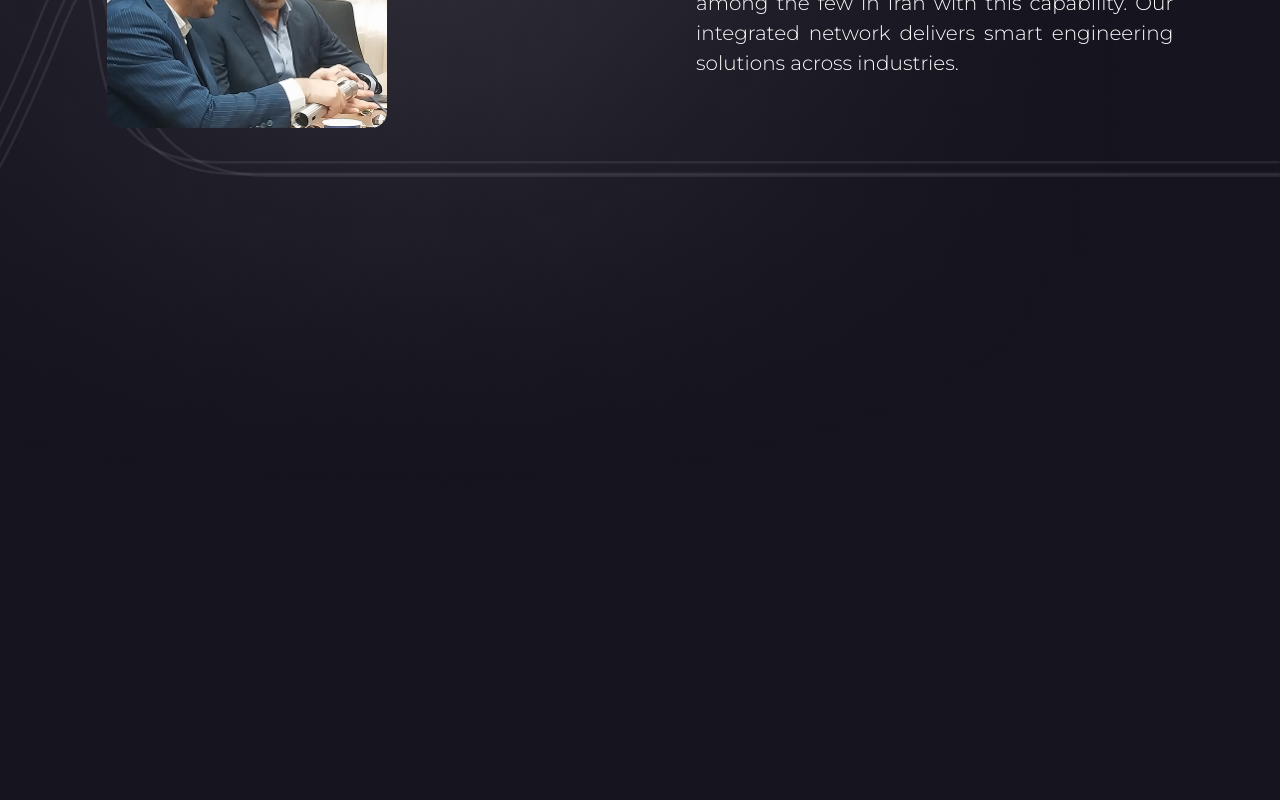
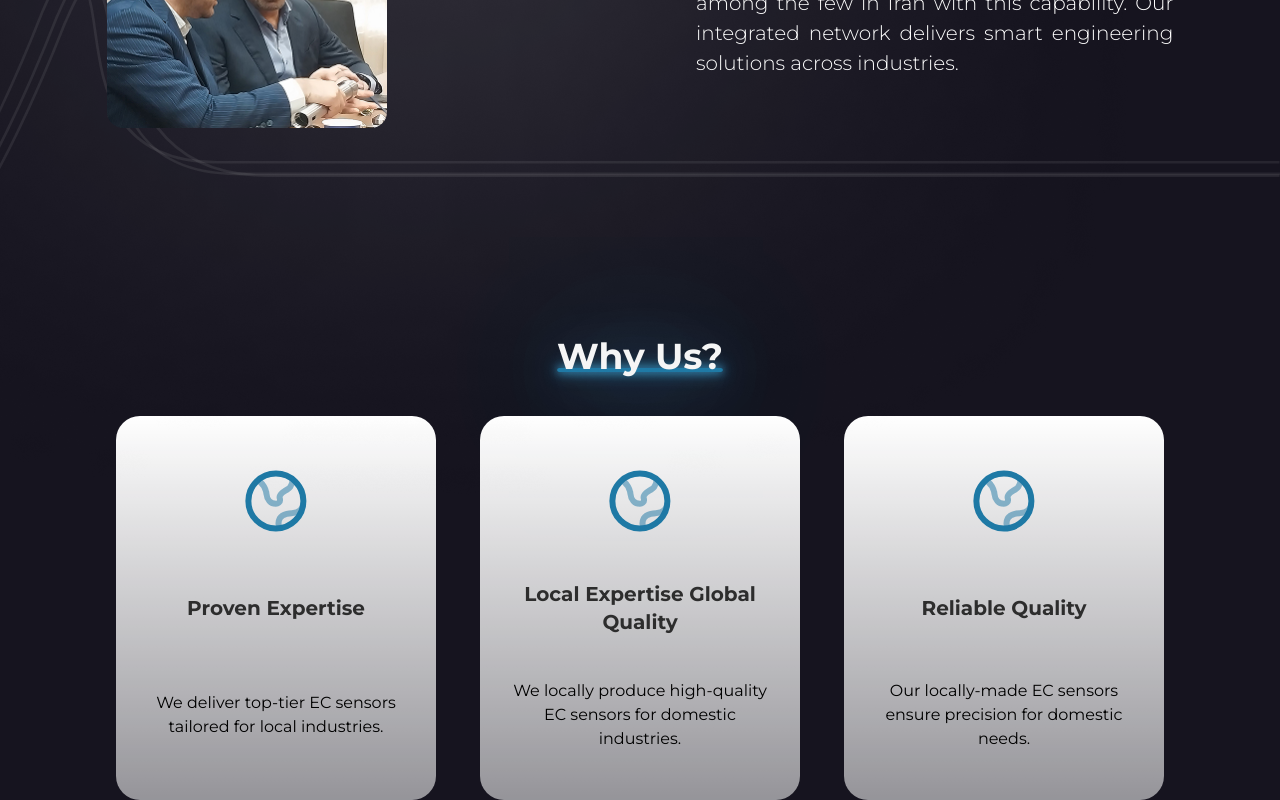
Before and after one commit to parsa-ai/rad-sensor, a Next.js app: page / in a window 1280 px wide. Shown: the part 3066-3866 px from the top of the page. Before the commit the page ends 3613 px from the top, so only its background shows below. Built offline with nearby package versions, Linux system fonts and the light colour scheme.

Commit message:
feat: add Why us

```diff
--- a/src/app/components/pages/home/About.jsx
+++ b/src/app/components/pages/home/About.jsx
@@ -3,7 +3,7 @@ import HomeAbout from "../../ui/icons/HomeAbout"
 
 function About() {
     return (
-        <section className="relative flex items-center justify-center">
+        <section className="relative flex items-center justify-center mb-28">
             <Container className="flex justify-between gap-28 h-[470px]">
                 <article className="flex-1  relative" >
                     <div className="w-[400px] h-[270px] absolute top-0 right-0 z-0 rounded-2xl">
@@ -24,7 +24,7 @@ function About() {
                     <p className="text-white text-xl/[30px] text-justify tracking-[7%] font-light">Rad Sensor  is a tech-driven manufacturing company based in the Khuzestan Science & Technology Park. As part of Mazid holding, we specialize in localizing electrochemical sensors — proudly producing electrical conductivity sensors with in-house technology. Backed by experts and academic collaboration, we’re among the few in Iran with this capability. Our integrated network delivers smart engineering solutions across industries.</p>
                 </article>
             </Container>
-            <img src="/images/HomeAbout/p3.png"  className='absolute  left-0'/>
+            <img src="/images/HomeAbout/p3.png"  className='absolute left-0'/>
             <HomeAbout className='absolute w-full h-full bottom-[-230px]'/>
         </section>
     )
--- /dev/null
+++ b/src/app/components/pages/home/WhyUs.jsx
@@ -0,0 +1,40 @@
+import WhyUsSvg from "../../ui/icons/WhyUsSvg"
+import Titles from "../../ui/Titles"
+
+function WhyUs() {
+    const WhyItems = [
+        {
+            id: 0,
+            title: 'Proven Expertise',
+            dis: 'We deliver top-tier EC sensors tailored for local industries.'
+        },
+        {
+            id: 1,
+            title: 'Local Expertise Global Quality',
+            dis: 'We locally produce high-quality EC sensors for domestic industries.'
+        },
+        {
+            id: 2,
+            title: 'Reliable Quality',
+            dis: 'Our locally-made EC sensors ensure precision for domestic needs.'
+        },
+    ]
+    return (
+        <section >
+            <Titles>Why us?</Titles>
+            <article className="w-full flex items-center justify-center gap-11 mt-10">
+                {WhyItems.map((items) => {
+                    return (
+                        <div className="w-80 h-96 rounded-3xl p-8 grid grid-rows-3 justify-center bg-[linear-gradient(180deg,#FFFFFF_0%,rgba(255,255,255,0.55)100%)]" key={items.id}>
+                            <WhyUsSvg className='justify-self-center self-center'></WhyUsSvg>
+                            <h5 className="text-[#2D2D2D] text-xl font-bold text-center self-center">{items.title}</h5>
+                            <p className="text-center self-center ">{items.dis}</p>
+                        </div>
+                    )
+                })}
+            </article>
+        </section>
+    )
+}
+
+export default WhyUs
--- /dev/null
+++ b/src/app/components/ui/icons/WhyUsSvg.jsx
@@ -0,0 +1,24 @@
+
+const WhyUsSvg = (props) => (
+  <svg
+    width={62}
+    height={62}
+    viewBox="0 0 62 62"
+    fill="none"
+    xmlns="http://www.w3.org/2000/svg"
+    {...props}
+  >
+    <path
+      d="M30.8848 58.5215C46.078 58.5215 58.3945 46.205 58.3945 31.0117C58.3945 15.8185 46.078 3.50195 30.8848 3.50195C15.6915 3.50195 3.375 15.8185 3.375 31.0117C3.375 46.205 15.6915 58.5215 30.8848 58.5215Z"
+      stroke="#1E79A5"
+      strokeWidth={6}
+    />
+    <path
+      opacity={0.5}
+      d="M14.3789 10.9571C16.5247 12.913 20.9482 18.2554 21.4627 23.9885C21.9441 29.3501 25.4791 33.7077 30.8848 33.7627C32.9618 33.7847 35.0607 32.2854 35.0552 30.2084C35.0552 29.5675 34.948 28.91 34.7829 28.3048C34.5051 27.3775 34.5866 26.3796 35.0112 25.5098C36.6893 22.0518 39.9905 21.122 42.6039 19.243C43.7621 18.4095 44.8212 17.5292 45.2861 16.8222C46.5763 14.869 47.8638 10.9599 47.2201 9.00391M58.3945 33.7627C57.4867 36.3239 56.8485 43.0472 46.6149 43.1545C46.6149 43.1545 37.5559 43.1545 34.8379 48.2768C32.6619 52.3758 33.9301 56.8131 34.8379 58.5215"
+      stroke="#1E79A5"
+      strokeWidth={6}
+    />
+  </svg>
+);
+export default WhyUsSvg;
--- a/src/app/page.js
+++ b/src/app/page.js
@@ -3,6 +3,7 @@ import About from "./components/pages/home/About";
 import Hero from "./components/pages/home/Hero";
 import Partners from "./components/pages/home/Partners";
 import Solutions from "./components/pages/home/Solutions";
+import WhyUs from "./components/pages/home/WhyUs";
 import Years from "./components/pages/home/Years";
 
 export default function Home() {
@@ -13,6 +14,7 @@ export default function Home() {
       <Partners></Partners>
       <Years></Years>
       <About></About>
+      <WhyUs></WhyUs>
     </main>
   );
 }
```
